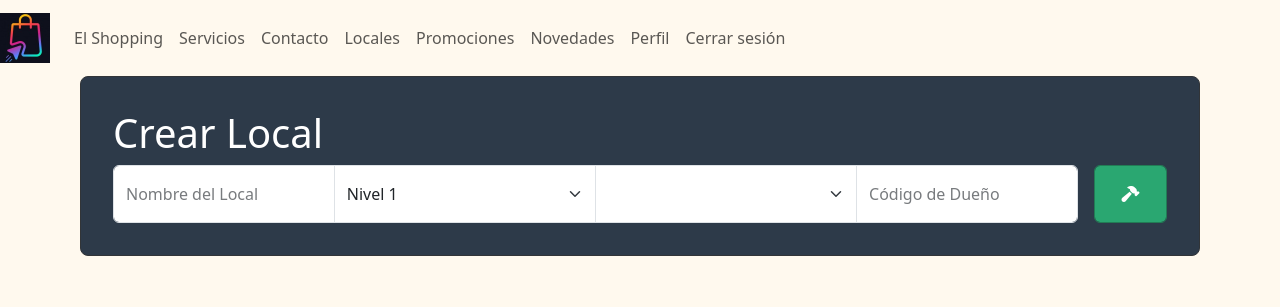
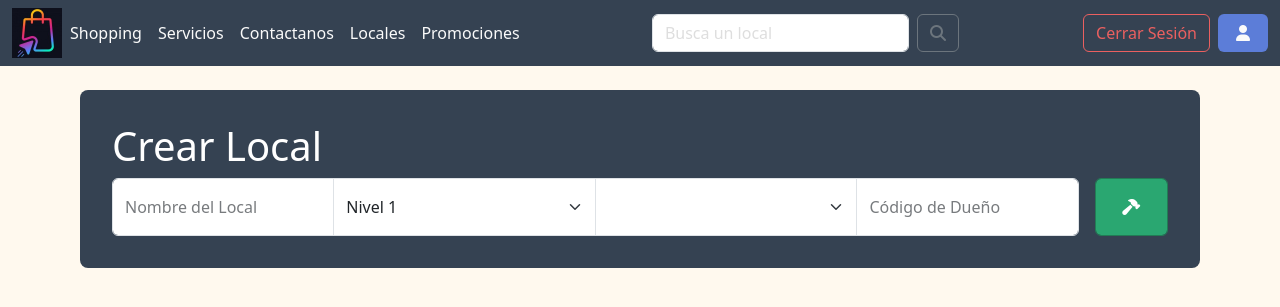
Before and after one commit to starboyagus/EG-TP, a PHP site: page /locales.php in a window 1280 px wide. Shown: the top 307 px of the page. Run offline with PHP 8.4, Linux system fonts and the light colour scheme; the visitor is signed in with stand-in values (Sample User, id 1); data that the repository does not hold is empty; some libraries are stand-ins or nearby versions.

Commit message:
Actualización código
- Navbar integrada
- Estilos CSS integrados
- Creación de locales (sin validación de absolutamente nada)

```diff
--- a/htdocs/RosarioShoppingPlaza/components.php
+++ /dev/null
@@ -1,48 +0,0 @@
-<?php
-
-// ↓-↓ Elementos de navbar //
-
-# Logo (ancho y alto variable)
-function shopping_logo(float $width, float $height = -1) {
-    if($height > 0) {
-        echo "<a class='navbar-brand' href='index.php'><img src='./images/logo.png' width='$width"."px' height='$height"."px'></a>";
-    } else {
-        echo "<a class='navbar-brand' href='index.php'><img src='./images/logo.png' width='$width"."px'></a>";
-
-    }
-}
-
-# Crea un elemento link para la navbar
-function navbar_item($label, $link, $active) {
-    echo "<li class='nav-item";
-    echo $active ? "active'>" : "'>";
-    echo "<a class='nav-link' href='$link'>$label</a>";
-}
-
-# Navbar
-function navbar() {
-    echo '<nav class="navbar navbar-expand">';
-    shopping_logo(50);
-    echo '<div id=navbarNav><ul class="navbar-nav">';
-    navbar_item("El Shopping", "index.php", false);
-    navbar_item("Servicios", "#", false);
-    navbar_item("Contacto", "#", false);
-    navbar_item("Locales", "locales.php", true);
-    navbar_item("Promociones", "#", false);
-    navbar_item("Novedades", "#", false);
-    echo '</ul></div>';
-    echo '<div id=navbarBtns><ul class="navbar-nav">';
-    if (isset($_SESSION["logged"])) {
-        navbar_item("Perfil", "#", false);
-        navbar_item("Cerrar sesión", "logout.php", false);
-    } else {
-        navbar_item("Iniciar sesión", "login.php", false);
-        navbar_item("Registrarse", "signup.php", false);
-    }
-    echo '</ul></div></nav>';
-}
-
-
-// ↑-↑ Elementos de navbar //
-
-?>
--- a/htdocs/RosarioShoppingPlaza/locales.php
+++ b/htdocs/RosarioShoppingPlaza/locales.php
@@ -14,9 +14,9 @@
     <link rel="stylesheet" href="styles/main.css">
 </head>
 <body>
-    <?php include('components.php');    # Incluir librería de componentes
+    <?php include('navbar.php');
     include('db_connection.php');
-    navbar();
+
 
     # Verifica si se encuentra la id de algún local en la URL
     if(isset($_GET['id'])) { # Si la encuentra
@@ -31,7 +31,11 @@
         </p>
         <?php
     } else { # Sino
-        $query = "SELECT * FROM locales";
+        if(isset($_GET['category'])){
+            $query = "SELECT * FROM locales l WHERE l.rubroLocal='" . $_GET['category'] . "'";
+        } else {
+            $query = "SELECT * FROM locales";
+        }
         $result = mysqli_query($connection, $query);
         ?> <div class="abc row row-cols-1 row-cols-lg-2 row-cols-xxl-3 g-4"> <?php
         while($row = mysqli_fetch_assoc($result)) { ?>
@@ -53,6 +57,8 @@
     if(isset($_SESSION['userType']) && $_SESSION['userType'] == 1) {
         $result = mysqli_query($connection, "SELECT * FROM rubros_local");
         ?>
+        <br>
+
         <div class="form-container form-container-local">
             <h1>Crear Local</h1>
             <form action="locales_alta.php" method="POST" class="row g-3">
@@ -91,5 +97,8 @@
     mysqli_close($connection);
     }
     ?>
+
+    <!-- Script de Bootstrap -->
+    <script src="https://cdn.jsdelivr.net/npm/bootstrap@5.3.3/dist/js/bootstrap.bundle.min.js" integrity="sha384-YvpcrYf0tY3lHB60NNkmXc5s9fDVZLESaAA55NDzOxhy9GkcIdslK1eN7N6jIeHz" crossorigin="anonymous"></script>
 </body>
 </html>
--- a/htdocs/RosarioShoppingPlaza/navbar.php
+++ b/htdocs/RosarioShoppingPlaza/navbar.php
@@ -1,55 +1,55 @@
-<!doctype html>
-<html lang="en">
-  <head>
-    <meta charset="utf-8">
-    <link rel="stylesheet" href="styles/navbar.css">
-    <meta name="viewport" content="width=device-width, initial-scale=1">
-    <title>Bootstrap demo</title>
-    <link href="https://cdn.jsdelivr.net/npm/bootstrap@5.3.3/dist/css/bootstrap.min.css" rel="stylesheet" integrity="sha384-QWTKZyjpPEjISv5WaRU9OFeRpok6YctnYmDr5pNlyT2bRjXh0JMhjY6hW+ALEwIH" crossorigin="anonymous">
-  </head>
-  <body>
 <nav class="navbar navbar-expand-lg">
     <div class="container-fluid">
-            <a class="text-light navbar-brand" href="#">[Logo]</a>
+        <a href="index.php"><img src="images/logo.png" width="50px"></a>
+
         <button class="navbar-toggler" type="button" data-bs-toggle="collapse" data-bs-target="#navbarTogglerDemo01" aria-controls="navbarTogglerDemo01" aria-expanded="false" aria-label="Toggle navigation">
             <span class="navbar-toggler-icon"></span>
         </button>
         <div class="collapse navbar-collapse" id="navbarTogglerDemo01">
             <ul class="navbar-nav mb-2 mb-lg-0">
                 <li class="nav-item">
-                        <a class="nav-link" id="navitem" href="/ElShopping">    Shopping</a>
+                    <a class="nav-link nav_item" href="el_shopping.php">Shopping</a>
                 </li>
                 <li class="nav-item">
-                        <a class="nav-link" id="navitem" href="/Servicios">Servicios</a>
+                    <a class="nav-link nav_item" href="servicios.php">Servicios</a>
                 </li>
                 <li class="nav-item">
-                        <a class="nav-link" id="navitem" href="/Contactanos">Contactanos</a>
+                    <a class="nav-link nav_item" href="contacto.php">Contactanos</a>
                 </li>
                 <li class="nav-item">
-                        <a class="nav-link" id="navitem" href="/Locales">Locales</a>
+                    <a class="nav-link nav_item" href="locales.php">Locales</a>
                 </li>
                 <li class="nav-item">
-                        <a class="nav-link" id="navitem" href="/Promociones">Promociones</a>
-                    </li>
-                    <li class="nav-item">
-                        <a class="nav-link" id="navitem" href="/Novedades">Novedades</a>
+                    <a class="nav-link nav_item" href="promociones.php">Promociones</a>
                 </li>
             </ul>
             <form class="d-flex me-auto ms-auto justify-content-center" role="search" method="get" action="buscadorLocales.php">
                 <input type="search" class="form-control ms-2 me-2" id="searchbar" name="searchbar" placeholder="Busca un local" aria-label="Search">
-                    <button class="btn btn-outline-secondary" type="submit">Buscar</button>
+                <button class="btn btn-outline-secondary" type="submit"><i class="fa-solid fa-magnifying-glass"></i></button>
             </form>
             <ul class="navbar-nav ms-2 mb-2 mb-lg-0">
+                <?php
+                if (isset($_SESSION["logged"])) {
+                    ?>
                     <li class="nav-item">
-                        <a class="btn me-2" id="boton" href="/login">Login</a>
+                        <a class="btn me-2 navbar-btn-outline navbar-logout" href="logout.php">Cerrar Sesión</a>
                     </li>
                     <li class="nav-item">
-                        <a class="btn " id="boton" href="/register">Registrarse</a>
+                        <a class="btn navbar-btn navbar-profile" href="perfil.php"><i class="fa-solid fa-user"></i></a>
                     </li>
+                    <?php
+                } else {
+                    ?>
+                    <li class="nav-item">
+                        <a class="btn me-2 navbar-btn navbar-login" href="login.php">Iniciar Sesión</a>
+                    </li>
+                    <li class="nav-item">
+                        <a class="btn navbar-btn navbar-signup" href="signup.php">Registrarse</a>
+                    </li>
+                    <?php
+                }
+                ?>
             </ul>
         </div>
     </div>
 </nav>
-    <script src="https://cdn.jsdelivr.net/npm/bootstrap@5.3.3/dist/js/bootstrap.bundle.min.js" integrity="sha384-YvpcrYf0tY3lHB60NNkmXc5s9fDVZLESaAA55NDzOxhy9GkcIdslK1eN7N6jIeHz" crossorigin="anonymous"></script>
-  </body>
-</html>
--- a/htdocs/RosarioShoppingPlaza/styles/main.css
+++ b/htdocs/RosarioShoppingPlaza/styles/main.css
@@ -1,33 +1,92 @@
 :root {
-    /* Dark Mode*/
-    --dm-primary: #7CF0BD;
-    --dm-secondary: #227C55;
-    --dm-accent: #59D59F;
-    --dm-background: #050F0B;
-    --dm-text: #DBF2E8;
-    /* Light Mode*/
-    --lm-primary: #108452;
-    --lm-secondary: #83DDB6;
-    --lm-accent: #2AA771;
-    --lm-background: #F0FAF6;
-    --lm-text: #0E251B;
-
+    --primary: #354252;
+    --text: #fafafa;
+    --secondary: #5c7dd8;
+    --secondary-dark: #405ca7;
+    --white: #dedede;
 }
 
 body {
     background-color: rgb(255, 249, 238);
 }
 
-#navbarNav, #navbarBtns {
-    display: inline-flex;
+nav{
+    background-color: var(--primary);
+}
+
+.nav_item{
+    text-decoration: none;
+    color: var(--text);
+}
+
+.nav_item:hover{
+    color: var(--secondary);
+}
+
+#searchbar{
+    color: var(--primary);
+}
+
+
+@media screen and (min-width: 1346px) {
+    #searchbar {width: 398px;}
+
+}
+
+
+@media screen and (max-width: 1160px) {
+    #searchbar {width: 100%;}
+
+}
+
+#searchbar::placeholder{
+    color:var(--white);
+}
+
+.navbar-btn{
+    color:var(--text);
+    background-color: var(--secondary);
+
+}
+
+.navbar-btn-outline{
+    color: #eb6060;
+    background-color: transparent;
+    border: 1px solid #eb6060;
+}
+
+.navbar-btn:hover {
+    color: var(--text);
+    background-color: var(--secondary-dark);
+}
+
+.navbar-btn-outline:hover {
+    color: var(--text);
+    background-color: #f35454;
+}
+
+
+.navbar-login {
+    width: 120px;
+}
+
+.navbar-signup {
+    width: 120px;
+}
+
+.navbar-profile {
+    width: 50px;
+}
+
+.avbar-logout {
+    width: 150px;
 }
 
 .form-container {
     color: white;
-    background-color: rgb(45, 58, 73);
+    background-color: var(--primary);
     margin:auto;
     padding: 2em;
-    border: 1px solid rgb(50, 53, 56);
     border-radius: 0.5em;
 }
 
@@ -68,13 +127,13 @@ body {
 
 .form-btn, .form-btn:enabled {
     color: white;
-    background-color: rgb(73, 99, 172);
+    background-color: var(--secondary);
     border: none;
 }
 
 .form-btn:hover {
     color: white;
-    background-color: rgb(97, 122, 192);
+    background-color: var(--secondary-dark);
 }
 
 .a-link {
```
Also changed, not shown: htdocs/RosarioShoppingPlaza/index.php (+5 -2 lines), htdocs/RosarioShoppingPlaza/login.php (+5 -5 lines), htdocs/RosarioShoppingPlaza/signup.php (+5 -5 lines), htdocs/RosarioShoppingPlaza/styles/navbar.css (deleted, +0 -63 lines). Lines whose indentation alone changed are shown as unchanged.
